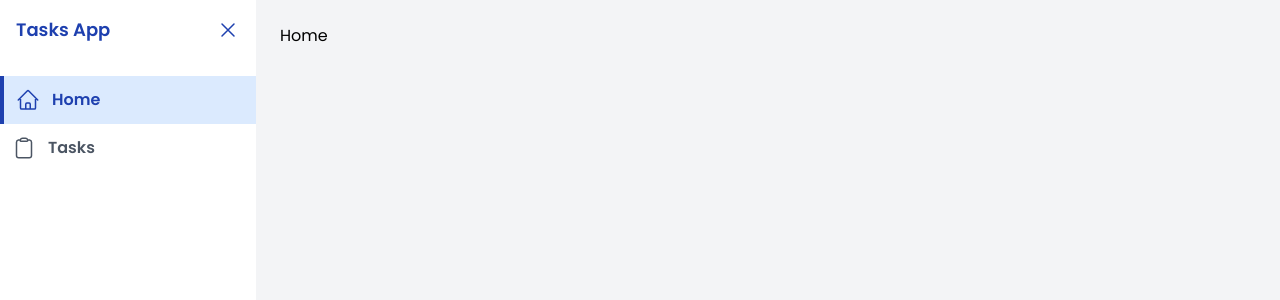
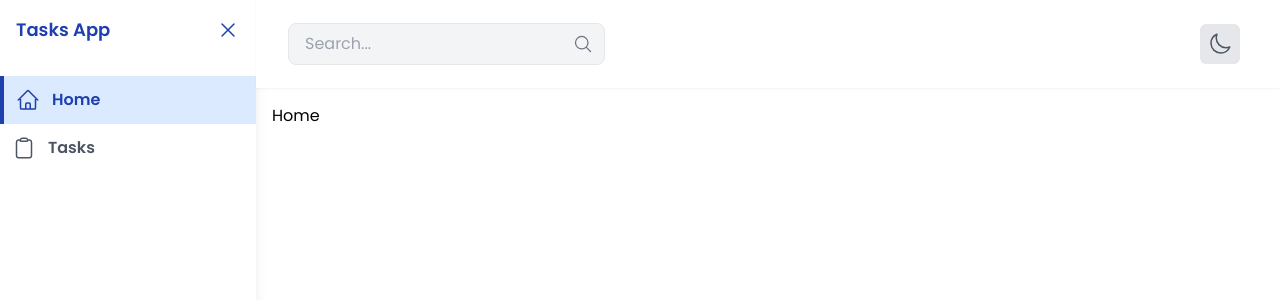
Before and after one commit to Lambertn33/ab-todos-app, a React (Vite) app: page / in a window 1280 px wide. Shown: the top 300 px of the page. Built offline with nearby package versions, Linux system fonts and the light colour scheme.

Commit message:
feat: add navbar

```diff
--- a/src/App.tsx
+++ b/src/App.tsx
@@ -1,7 +1,7 @@
 import { BrowserRouter as Router, Route, Routes } from "react-router-dom";
 
 import { Home, Tasks } from "./pages";
-import Layout from "./components/Layout";
+import { Layout } from "./components";
 
 const App = () => {
   return (
--- a/src/components/Layout.tsx
+++ /dev/null
@@ -1,13 +0,0 @@
-import React from "react";
-import Sidebar from "./Sidebar";
-
-const Layout: React.FC<{ children: React.ReactNode }> = ({ children }) => {
-  return (
-    <div className="flex">
-      <Sidebar />
-      <main className="flex-1 p-6 bg-gray-100">{children}</main>
-    </div>
-  );
-};
-
-export default Layout;
--- /dev/null
+++ b/src/components/index.ts
@@ -0,0 +1,3 @@
+export { default as Layout } from "./ui/Layout";
+export { default as Navbar } from "./ui/Navbar";
+export { default as Sidebar } from "./ui/Sidebar";
--- /dev/null
+++ b/src/components/ui/Layout.tsx
@@ -0,0 +1,24 @@
+import React, { useState } from "react";
+import Sidebar from "./Sidebar";
+import Navbar from "./Navbar";
+
+const Layout: React.FC<{ children: React.ReactNode }> = ({ children }) => {
+  const [isDarkMode, setIsDarkMode] = useState(false);
+
+  const toggleTheme = () => {
+    setIsDarkMode((prev) => !prev);
+    document.documentElement.classList.toggle("dark", !isDarkMode);
+  };
+
+  return (
+    <div className="flex">
+      <Sidebar />
+      <div className="flex-1">
+        <Navbar toggleTheme={toggleTheme} isDarkMode={isDarkMode} />
+        <div className="p-4">{children}</div>
+      </div>
+    </div>
+  );
+};
+
+export default Layout;
--- /dev/null
+++ b/src/components/ui/Navbar.tsx
@@ -0,0 +1,49 @@
+import React, { useState } from "react";
+import {
+  MoonIcon,
+  SunIcon,
+  MagnifyingGlassIcon,
+} from "@heroicons/react/24/outline";
+
+const Navbar: React.FC<{ toggleTheme: () => void; isDarkMode: boolean }> = ({
+  toggleTheme,
+  isDarkMode,
+}) => {
+  const [searchTerm, setSearchTerm] = useState("");
+
+  const handleSearchChange = (e: React.ChangeEvent<HTMLInputElement>) => {
+    setSearchTerm(e.target.value);
+  };
+
+  return (
+    <div className="flex items-center justify-between px-8 py-4 bg-white shadow-sm dark:bg-gray-800">
+      {/* Search Bar */}
+      <div className="relative flex-grow max-w-[50%] md:max-w-[33%]">
+        <input
+          type="text"
+          placeholder="Search..."
+          value={searchTerm}
+          onChange={handleSearchChange}
+          className="w-full border rounded-lg bg-gray-100 p-2 pl-4 pr-4 focus:outline-none focus:ring focus:ring-blue-300"
+        />
+        <MagnifyingGlassIcon className="absolute right-3 top-1/2 transform -translate-y-1/2 h-5 w-5 text-gray-500" />
+      </div>
+
+      {/* Theme Toggle Icon */}
+      <button
+        onClick={toggleTheme}
+        className="ml-4 p-2 rounded-full focus:outline-none"
+      >
+        <div className="bg-gray-200 p-2 rounded-md">
+          {isDarkMode ? (
+            <SunIcon className="h-6 w-6 text-yellow-500" />
+          ) : (
+            <MoonIcon className="h-6 w-6 text-gray-600" />
+          )}
+        </div>
+      </button>
+    </div>
+  );
+};
+
+export default Navbar;
```
Also changed, not shown: src/components/ui/Sidebar.tsx (renamed from src/components/Sidebar.tsx).
